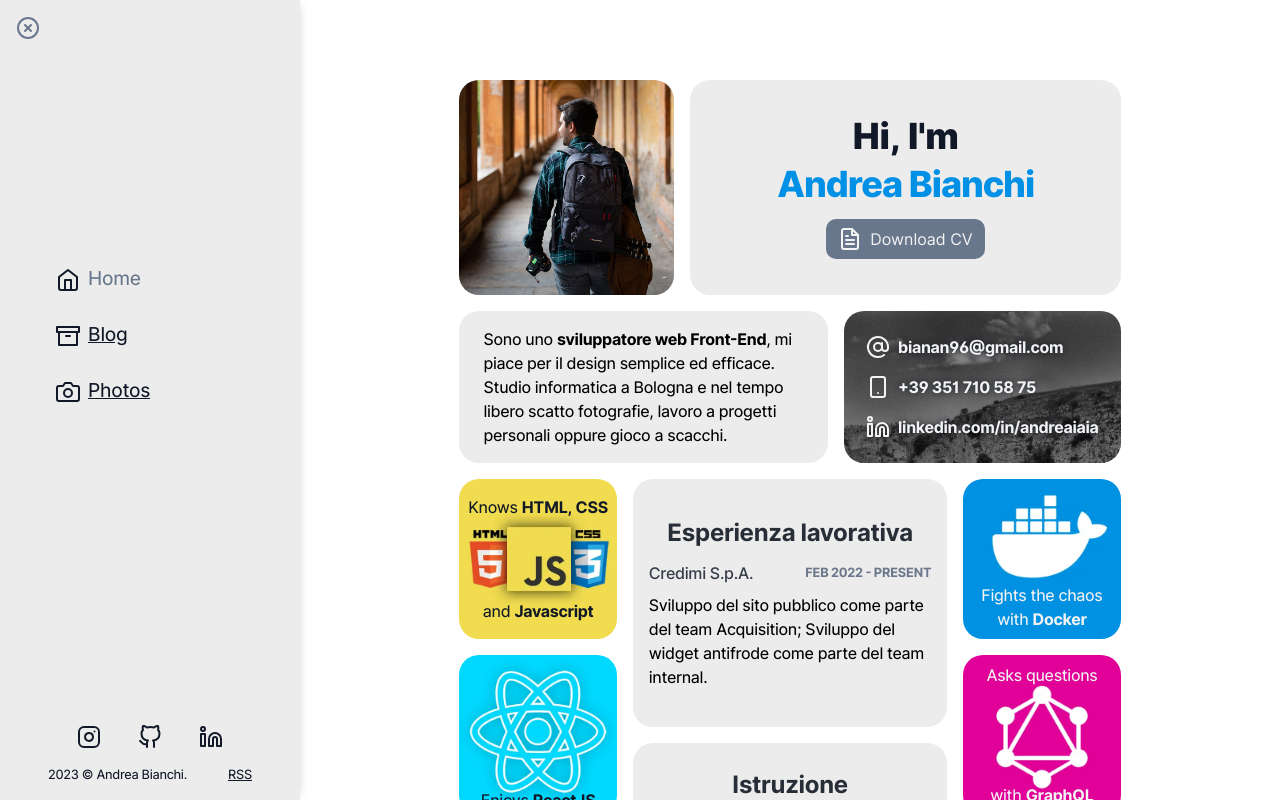
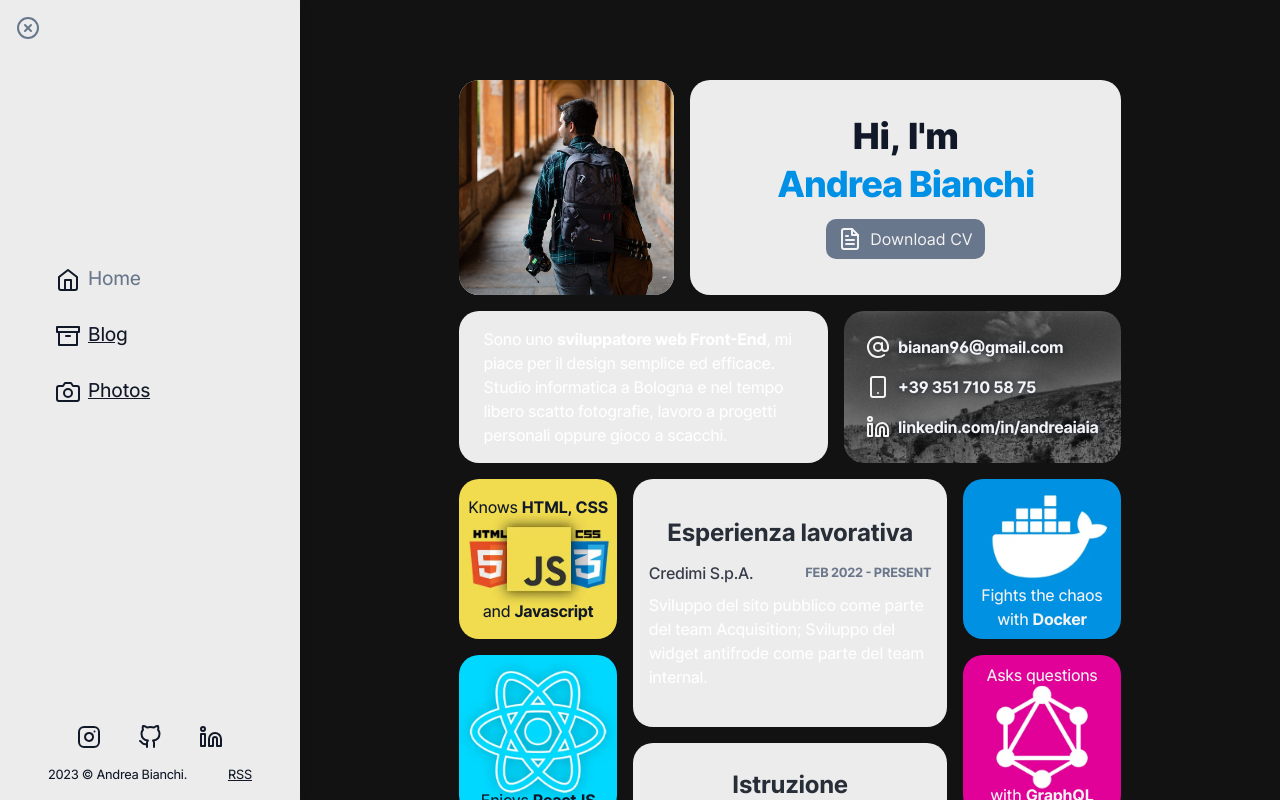
Before and after one commit to andreaiaia/blog, a Next.js app: page / in a window 1280 px wide. Shown: the top 800 px of the page. Built offline with nearby package versions, Linux system fonts and the light colour scheme.

Commit message:
Add next-theme package

```diff
--- a/package.json
+++ b/package.json
@@ -10,6 +10,7 @@
     "classnames": "^2.3.2",
     "gray-matter": "^4.0.2",
     "next": "12.0.8",
+    "next-themes": "^0.2.1",
     "react": "^17.0.2",
     "react-dom": "^17.0.2",
     "react-feather": "^2.0.10",
--- a/pages/_app.js
+++ b/pages/_app.js
@@ -1,12 +1,14 @@
 import { useState } from 'react';
 import Head from 'next/head';
+import { ThemeProvider } from 'next-themes';
+
 import { Navbar } from '../components/Navbar';
+
+import { NavbarContext } from '../Hooks/Context/GlobalContext';
 
 import '../styles/normalize.css';
 import '../styles/main.scss';
 import '../styles/layout.scss';
-
-import { NavbarContext } from '../Hooks/Context/GlobalContext';
 
 export default function App({ Component, pageProps }) {
   const [expanded, setExpanded] = useState(true);
@@ -29,10 +31,12 @@ export default function App({ Component, pageProps }) {
         />
       </Head>
       <NavbarContext.Provider value={{ expanded, setExpanded }}>
-        <Navbar />
-        <main className={expanded ? '' : 'collapsed'}>
-          <Component {...pageProps} />
-        </main>
+        <ThemeProvider defaultTheme="dark">
+          <Navbar />
+          <main className={expanded ? '' : 'collapsed'}>
+            <Component {...pageProps} />
+          </main>
+        </ThemeProvider>
       </NavbarContext.Provider>
     </>
   );
```
Also changed, not shown: 1 other file (tests, documents, lock files or other folders).
